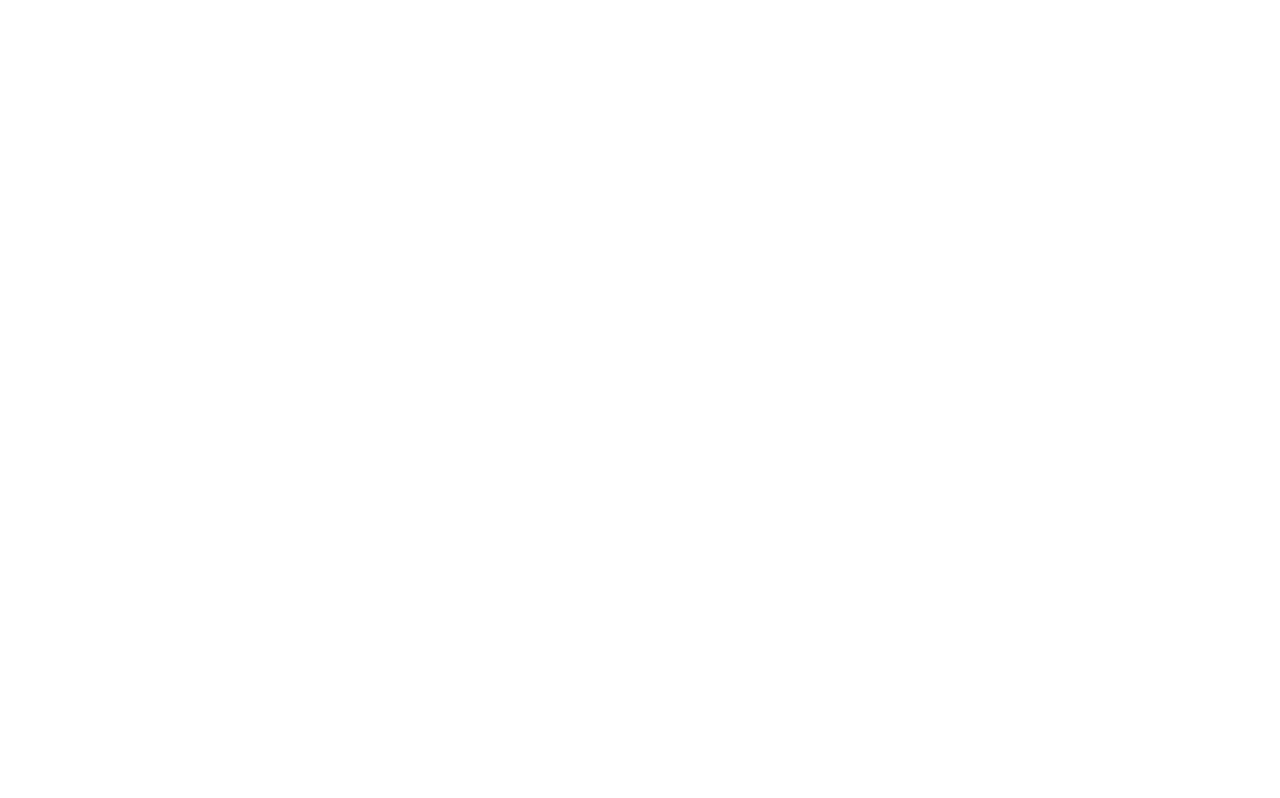
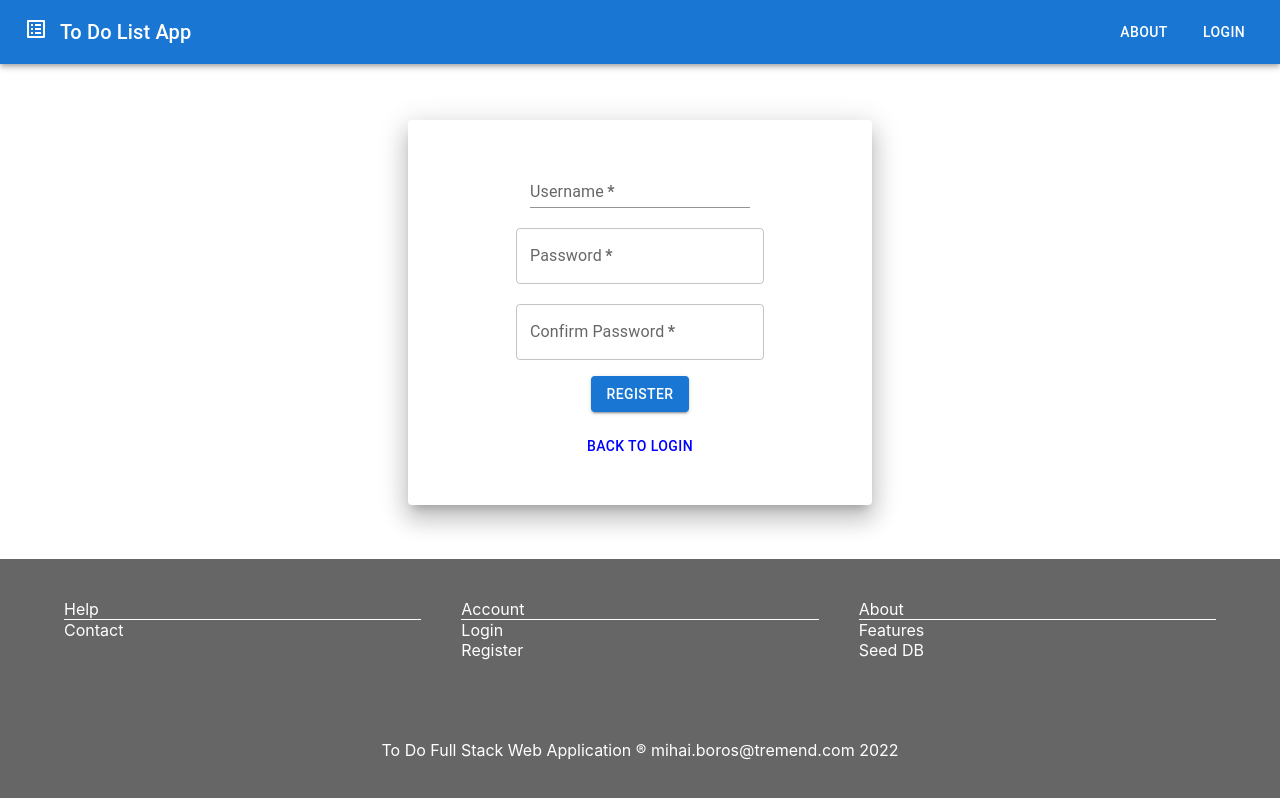
Before and after one commit to borosmihai39/FE_ToDo_App, a React (Create React App) app: page /register in a window 1280 px wide. Before the commit this address had no page. Built offline with nearby package versions, Linux system fonts and the light colour scheme.

Commit message:
added login and register pages + backend login functionality

```diff
--- a/src/App.tsx
+++ b/src/App.tsx
@@ -1,13 +1,15 @@
 import React from "react";
 import "./App.css";
 import { Routes, Route } from "react-router-dom";
-import { MainPage, About } from "./pages";
+import { MainPage, About, Login, RegisterPage } from "./pages";
 function App() {
   return (
     <div className="App">
       <Routes>
         <Route path="/" element={<MainPage />} />
         <Route path="/about" element={<About />} />
+        <Route path="/login" element={<Login />} />
+        <Route path="/register" element={<RegisterPage />} />
       </Routes>
     </div>
   );
--- /dev/null
+++ b/src/components/LoginForm/LoginForm.tsx
@@ -0,0 +1,54 @@
+import React from "react";
+import {
+  Box,
+  Input,
+  Button,
+  Container,
+  InputLabel,
+  Grid,
+  Paper,
+  Typography,
+} from "@mui/material";
+import { Link } from "react-router-dom";
+const LoginForm = () => {
+  return (
+    <>
+      <Box
+        display="flex"
+        justifyContent="center"
+        alignItems="center"
+        flexDirection="column"
+      >
+        <Paper elevation={15} sx={{ width: "30%", padding: 5 }}>
+          <Box
+            display="flex"
+            justifyContent="center"
+            alignItems="center"
+            flexDirection="column"
+          >
+            <InputLabel>Username</InputLabel>
+            <Input></Input>
+            <InputLabel sx={{ marginTop: 3 }}>Password</InputLabel>
+            <Input></Input>
+            <Button variant="contained" color="primary" sx={{ m: 2 }}>
+              Login
+            </Button>
+            <Typography>
+              <Button>
+                <Link
+                  to="/register"
+                  color="inherit"
+                  style={{ textDecoration: "none", color: "blue" }}
+                >
+                  Don't have an account? Register here
+                </Link>
+              </Button>
+            </Typography>
+          </Box>
+        </Paper>
+      </Box>
+    </>
+  );
+};
+
+export default LoginForm;
--- a/src/components/Navbar/Navbar.tsx
+++ b/src/components/Navbar/Navbar.tsx
@@ -35,7 +35,15 @@
               About
             </Link>
           </Button>
-          <Button color="inherit">Login</Button>
+          <Button color="inherit">
+            <Link
+              to="/login"
+              color="inherit"
+              style={{ textDecoration: "none", color: "white" }}
+            >
+              Login
+            </Link>
+          </Button>
         </Stack>
       </Toolbar>
     </AppBar>
--- /dev/null
+++ b/src/components/RegisterForm/RegisterForm.tsx
@@ -0,0 +1,106 @@
+import React from "react";
+import {
+  Box,
+  Input,
+  Button,
+  Container,
+  InputLabel,
+  Grid,
+  Paper,
+  Typography,
+  TextField,
+} from "@mui/material";
+import { Link } from "react-router-dom";
+import { useState } from "react";
+const RegisterForm = () => {
+  let [userName, setUsername] = useState<String>("");
+  let [password, setPassword] = useState<String>("");
+  let [confirmPassword, setComfirmPassword] = useState<String>("");
+  let [errorMessage, setErrorMessage] = useState<String>("");
+  const passwordValidation = () => {
+    if (password !== confirmPassword) {
+      setErrorMessage("Passwords do not match!");
+    } else if (
+      userName.length === 0 ||
+      password.length === 0 ||
+      confirmPassword.length === 0
+    ) {
+      setErrorMessage("Input fields cannot be empty!");
+    } else {
+      setErrorMessage("OK");
+    }
+  };
+  return (
+    <>
+      <Box
+        display="flex"
+        justifyContent="center"
+        alignItems="center"
+        flexDirection="column"
+      >
+        <Paper elevation={15} sx={{ width: "30%", padding: 5, marginTop: 5 }}>
+          <Box
+            display="flex"
+            justifyContent="center"
+            alignItems="center"
+            flexDirection="column"
+          >
+            <TextField
+              id="standard-basic"
+              label="Username"
+              variant="standard"
+              required
+              onChange={(event) => {
+                setUsername(event.target.value);
+              }}
+            />
+
+            <TextField
+              required
+              label="Password"
+              type="password"
+              onChange={(event) => {
+                setPassword(event.target.value);
+              }}
+              sx={{ marginTop: "20px" }}
+            ></TextField>
+
+            <TextField
+              required
+              type="password"
+              label="Confirm Password"
+              sx={{ marginTop: "20px" }}
+              onChange={(event) => {
+                setComfirmPassword(event.target.value);
+              }}
+            ></TextField>
+            <Button
+              onClick={() => {
+                passwordValidation();
+              }}
+              variant="contained"
+              color="primary"
+              sx={{ m: 2 }}
+            >
+              Register
+            </Button>
+            <div style={{ color: "red" }}>{errorMessage}</div>
+            <Typography>
+              <Button>
+                <Link
+                  to="/login"
+                  color="inherit"
+                  style={{ textDecoration: "none", color: "blue" }}
+                >
+                  Back to Login
+                </Link>
+              </Button>
+            </Typography>
+          </Box>
+        </Paper>
+      </Box>
+    </>
+  );
+};
+
+export default RegisterForm;
--- a/src/components/index.tsx
+++ b/src/components/index.tsx
@@ -1,4 +1,6 @@
 import Todos from "./Todos/Todos";
 import Navbar from "./Navbar/Navbar";
 import Footer from "./Footer/Footer";
-export { Todos, Navbar, Footer };
+import LoginForm from "./LoginForm/LoginForm";
+import RegisterForm from "./RegisterForm/RegisterForm";
+export { Todos, Navbar, Footer, LoginForm, RegisterForm };
--- /dev/null
+++ b/src/pages/LoginPage/Login.css
@@ -0,0 +1,6 @@
+.flex-wrapper {
+  display: flex;
+  min-height: 100vh;
+  flex-direction: column;
+  justify-content: space-between;
+}
--- /dev/null
+++ b/src/pages/LoginPage/Login.tsx
@@ -0,0 +1,15 @@
+import React from "react";
+import { Navbar, Footer, LoginForm } from "../../components/index";
+import "./Login.css";
+
+const Login = () => {
+  return (
+    <div className="flex-wrapper">
+      <Navbar />
+      <LoginForm />
+      <Footer />
+    </div>
+  );
+};
+
+export default Login;
--- /dev/null
+++ b/src/pages/RegisterPage/RegisterPage.css
@@ -0,0 +1,6 @@
+.flex-wrapper {
+  display: flex;
+  min-height: 100vh;
+  flex-direction: column;
+  justify-content: space-between;
+}
--- /dev/null
+++ b/src/pages/RegisterPage/RegisterPage.tsx
@@ -0,0 +1,15 @@
+import React from "react";
+import { Navbar, Footer, RegisterForm } from "../../components/index";
+import "./RegisterPage.css";
+
+const Register = () => {
+  return (
+    <div className="flex-wrapper">
+      <Navbar />
+      <RegisterForm />
+      <Footer />
+    </div>
+  );
+};
+
+export default Register;
--- a/src/pages/index.tsx
+++ b/src/pages/index.tsx
@@ -1,3 +1,5 @@
 import MainPage from "./MainPage/MainPage";
 import About from "./AboutPage/About";
-export { MainPage, About };
+import Login from "./LoginPage/Login";
+import RegisterPage from "./RegisterPage/RegisterPage";
+export { MainPage, About, Login, RegisterPage };
```
